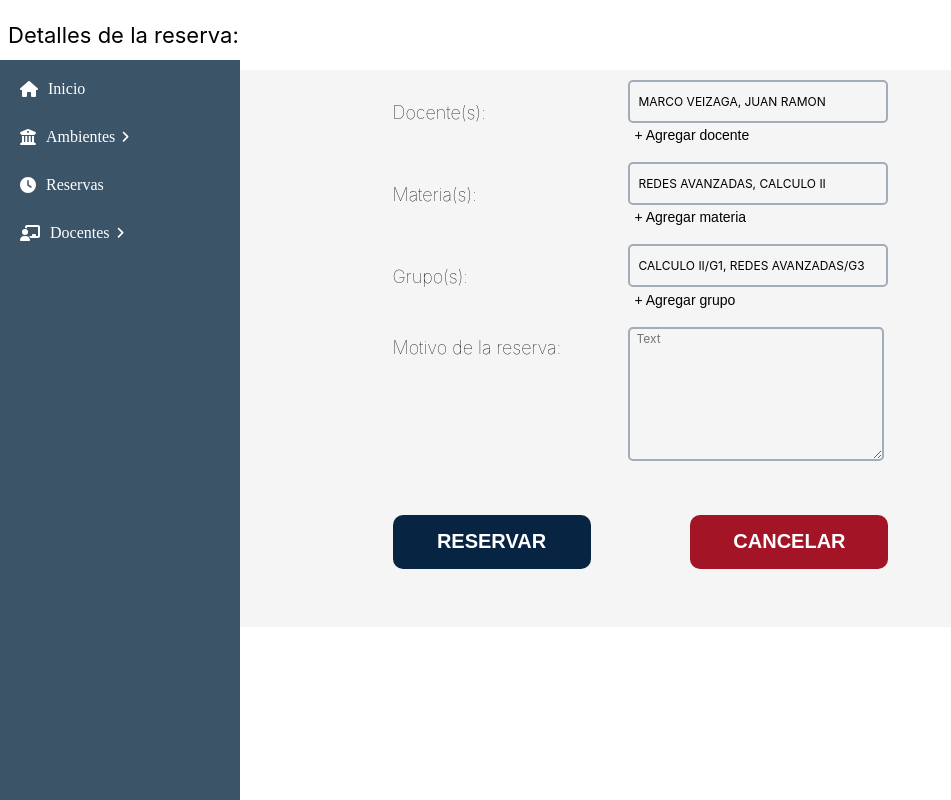
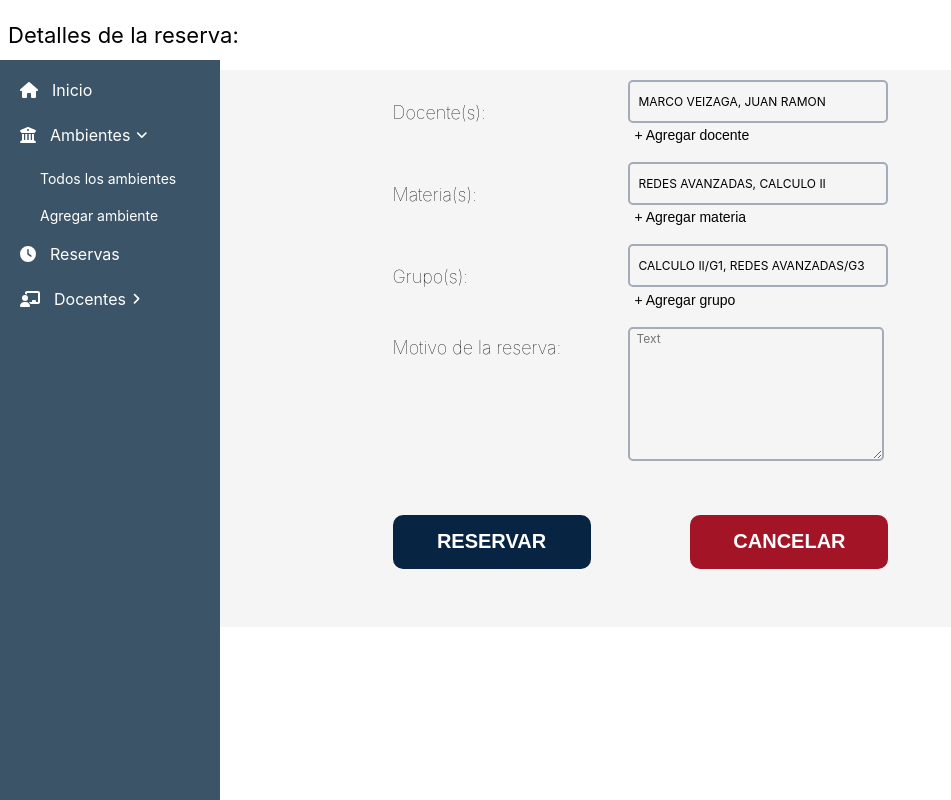
Before and after one commit to Zincronix/zincronix-front, a React (Vite) app: page / in a window 1280 px wide. Both pictures are taken after a click on the button 125 px from the left and 137 px from the top of the page. Shown: the whole page, without its empty margins (0-951 px from the left). Built offline with nearby package versions, Linux system fonts and the light colour scheme.

Commit message:
slidebar-part2

```diff
--- a/src/components/SlideBar/slidebar.jsx
+++ b/src/components/SlideBar/slidebar.jsx
@@ -1,61 +1,119 @@
-import React from 'react';
+import React, { useState } from 'react';
 import styled from "styled-components";
 import { FontAwesomeIcon } from '@fortawesome/react-fontawesome';
-import { faHome, faUniversity, faClock, faChalkboardTeacher, faAngleRight } from '@fortawesome/free-solid-svg-icons';
+import { faHome, faUniversity, faClock, faChalkboardTeacher, faAngleRight, faAngleDown } from '@fortawesome/free-solid-svg-icons';
+import Text from "../Typography/Text";
 
 const NavContainer = styled.div`
-  width: 200px;
-  height: 800px;
+  width: 180px;
+  height: 100%;
   background-color: #3C5468;
   position: fixed;
   left: 0;
   top: 60px;
   padding: 20px;
+  font-family: 'Inter';
+  @media (max-width: 768px) {
+    width: 100%;
+    height: auto;
+    top: 0;
+    bottom: 0;
+    overflow-y: auto;
+  }
 `;
 
 const NavItem = styled.div`
   display: flex;
   align-items: center;
-  margin-bottom: 30px;
+  margin-bottom: 25px;
   color: #fff;
+  font-family: 'Inter';
+
+  &:hover {
+    text-decoration: underline;
+  }
 `;
-
 
 const IconButton = styled.button`
   background: none;
   border: none;
   color: #fff;
   cursor: pointer;
+  font-family: 'Inter';
+`;
+
+const SubMenu = styled.div`
+  margin-left: 20px;
+  color: #fff;
+  cursor: pointer;
+  font-size: 14px;
+  font-family: 'Inter';
+`;
+
+const SubMenuItem = styled.div`
+  margin-bottom: 20px;
+  cursor: pointer;
+  font-family: 'Inter';
+
+  &:hover {
+    text-decoration: underline;
+  }
 `;
 
 const NavBar = () => {
+  const [ambientesExpanded, setAmbientesExpanded] = useState(false);
+  const [docentesExpanded, setDocentesExpanded] = useState(false);
+
+
+  const handleAmbientesClick = () => {
+    setAmbientesExpanded(!ambientesExpanded);
+  };
+
+  const handleDocentesClick = () => {
+    setDocentesExpanded(!docentesExpanded);
+  };
+
   return (
     <NavContainer>
       <NavItem>
-        <FontAwesomeIcon icon={faHome} style={{ marginRight: '10px' }} />
+        <FontAwesomeIcon icon={faHome} style={{ marginRight: '14px' }} />
         Inicio
       </NavItem>
 
       <NavItem>
-        <FontAwesomeIcon icon={faUniversity} style={{ marginRight: '10px' }} />
+        <FontAwesomeIcon icon={faUniversity} style={{ marginRight: '14px' }} />
         Ambientes
-        <IconButton>
-          <FontAwesomeIcon icon={faAngleRight} />
+        <IconButton onClick={handleAmbientesClick}>
+          <FontAwesomeIcon icon={ambientesExpanded ? faAngleDown : faAngleRight} />
         </IconButton>
       </NavItem>
 
+      {ambientesExpanded && (
+        <SubMenu>
+          <SubMenuItem>Todos los ambientes</SubMenuItem>
+          <SubMenuItem>Agregar ambiente</SubMenuItem>
+        </SubMenu>
+      )}
+
       <NavItem>
-        <FontAwesomeIcon icon={faClock} style={{ marginRight: '10px' }} />
+        <FontAwesomeIcon icon={faClock} style={{ marginRight: '14px' }} />
         Reservas
       </NavItem>
 
       <NavItem>
-        <FontAwesomeIcon icon={faChalkboardTeacher} style={{ marginRight: '10px' }} />
+        <FontAwesomeIcon icon={faChalkboardTeacher} style={{ marginRight: '14px' }} />
         Docentes
-        <IconButton>
-          <FontAwesomeIcon icon={faAngleRight} />
+        <IconButton onClick={handleDocentesClick}>
+          <FontAwesomeIcon icon={docentesExpanded ? faAngleDown : faAngleRight} />
         </IconButton>
       </NavItem>
+
+      {docentesExpanded && (
+        <SubMenu>
+          <SubMenuItem>Todos los docentes</SubMenuItem>
+          <SubMenuItem>Agregar docente</SubMenuItem>
+        </SubMenu>
+      )}
     </NavContainer>
   );
 };
```
